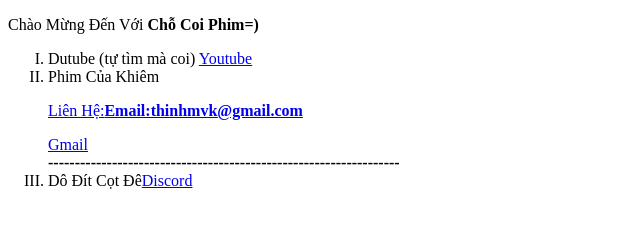
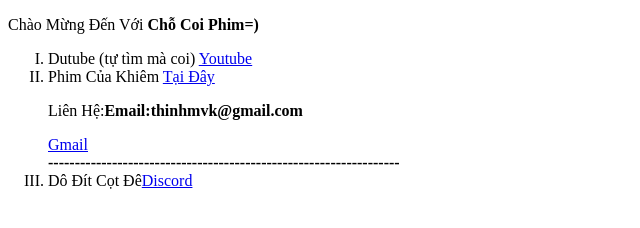
Before and after one commit to thinhmayman01/phimmoi, a plain HTML site: page index.html in a window 1280 px wide. Shown: the whole page, without its empty margins (0-640 px from the left). Drawn offline with Linux system fonts and the light colour scheme.

Commit message:
Update index.html

```diff
--- a/index.html
+++ b/index.html
@@ -8,7 +8,7 @@
 <p>Chào Mừng Đến Với <b>Chỗ Coi Phim=)</b></p>
         <ol type="I">
         <li>Dutube (tự tìm mà coi) <a href="http:/Youtube.com">Youtube</a></li>
-        <li>Phim Của Khiêm <a href="phim1.html"
+                <li>Phim Của Khiêm <a href="phim1.html">Tại Đây</a>
    <br />
    <p> Liên Hệ:<b>Email:thinhmvk@gmail.com</b></p>
    <a href="http:/gmail.com">Gmail</a>
```
